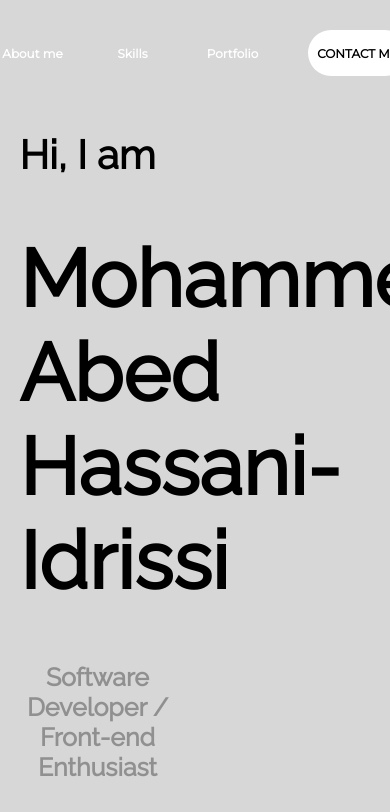
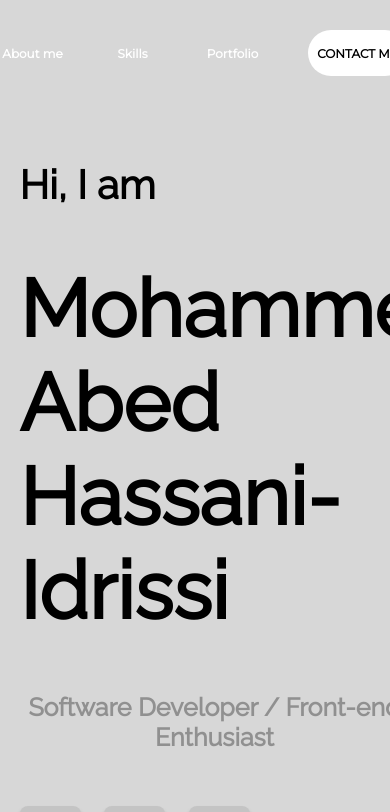
Before and after one commit to hiabed/Portfolio, a React (Vite) app: page / in a window 390 px wide. Shown: the top 812 px of the page. Built offline with nearby package versions, Linux system fonts and the light colour scheme.

Commit message:
portfolio responsive ongoing.

```diff
--- a/src/App.css
+++ b/src/App.css
@@ -38,6 +38,9 @@ body {
 @media (max-width: 992px) {
   #me, .myPicture {
     display: none !important;
+  }
+  .per-infos {
+    width: 100% !important;
   }
 }
 
```
